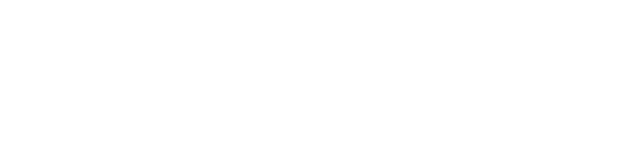
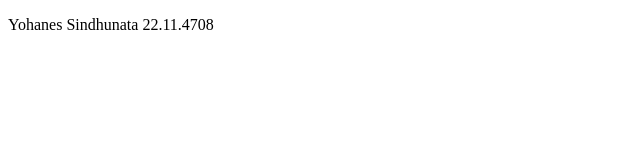
Before and after one commit to YSindhunata/pw_praktikum_3, a plain HTML site: page index.html in a window 1280 px wide. Shown: the whole page, without its empty margins (0-640 px from the left). Drawn offline with Linux system fonts and the light colour scheme.

Commit message:
PW Praktikum 3

```diff
--- a/index.html
+++ b/index.html
@@ -6,6 +6,6 @@
     <title>PW Praktikum 3</title>
 </head>
 <body>
-
+    <p>Yohanes Sindhunata 22.11.4708</p>
 </body>
 </html>
```
